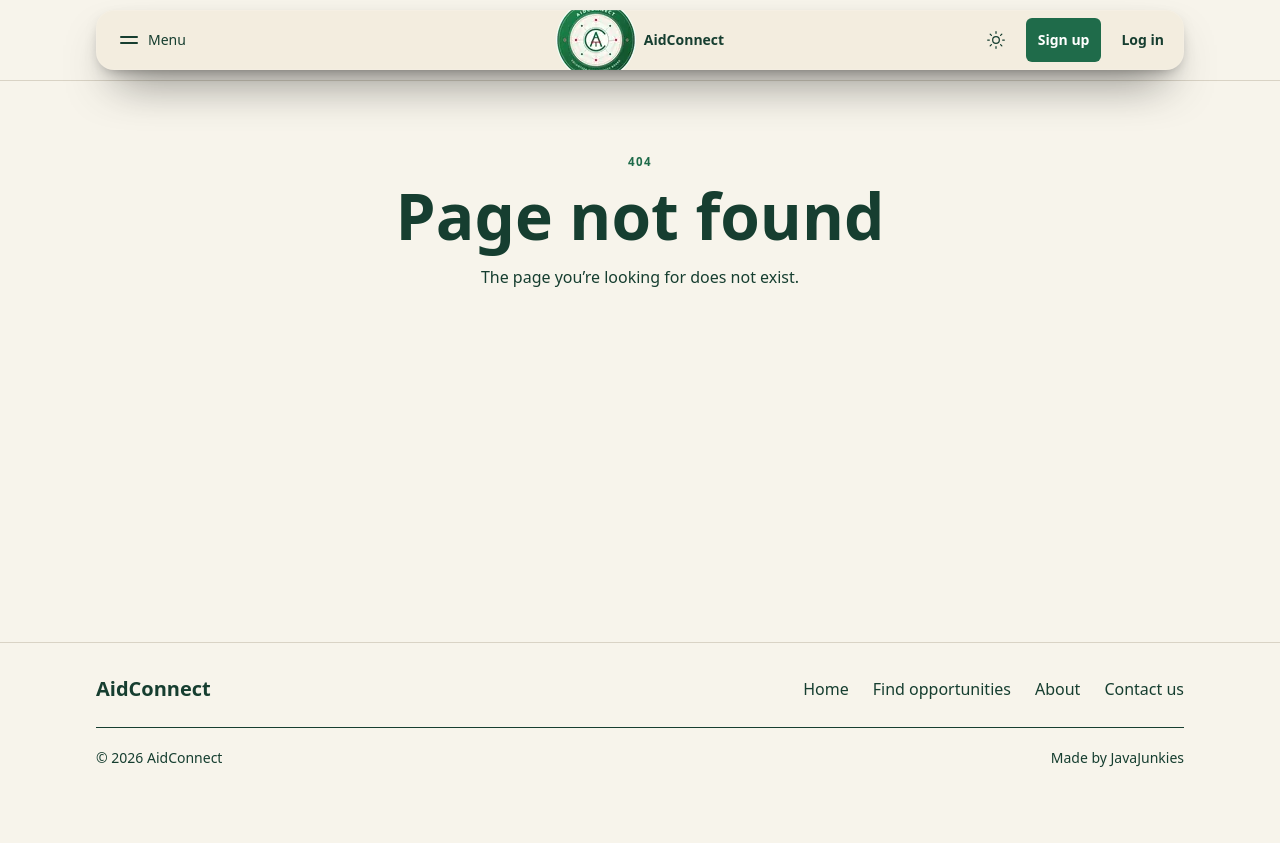
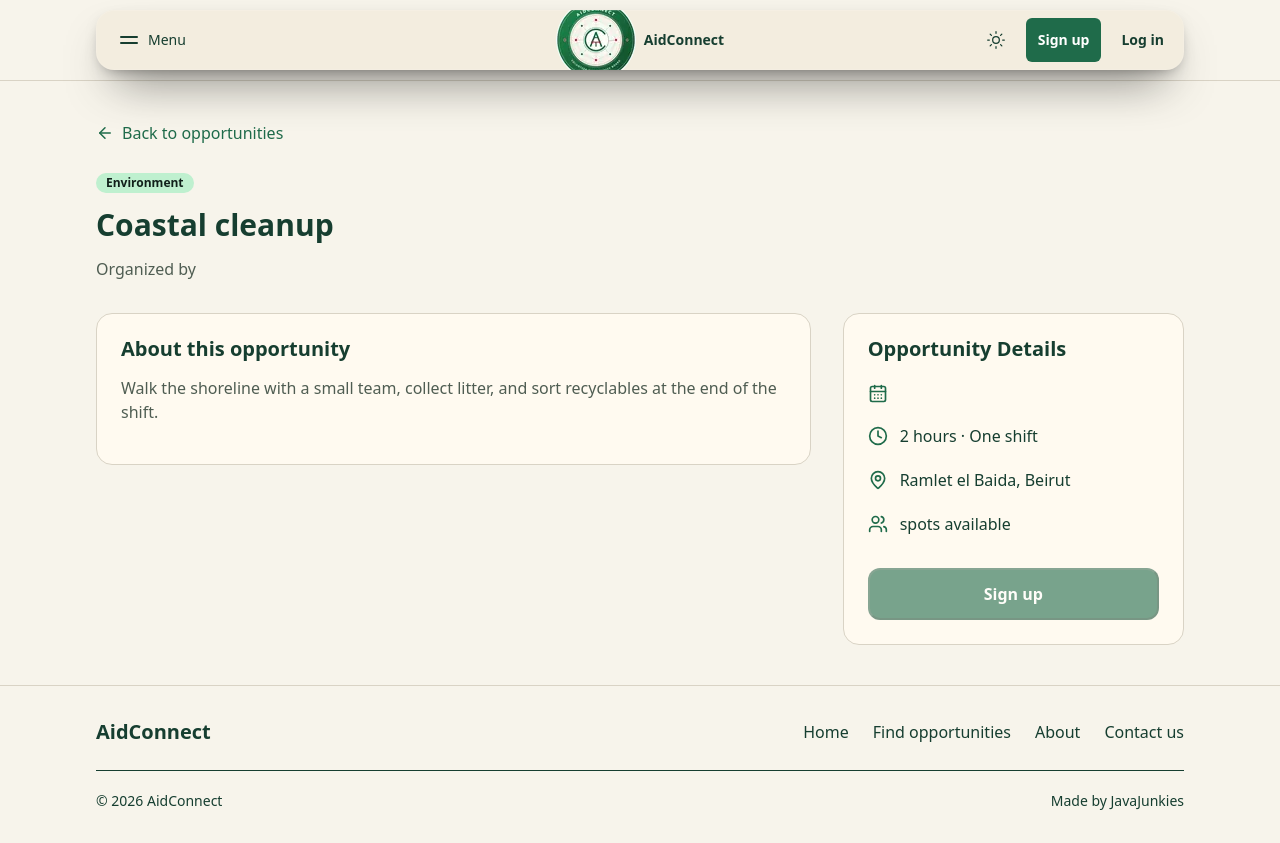
Before and after one commit to San-Tawil/web-programming-project, a React (Vite) app: page /opportunities/coastal-cleanup in a window 1280 px wide. Before the commit the page ends 800 px from the top, so only its background shows below. Built offline with nearby package versions, Linux system fonts and the light colour scheme.

Commit message:
initial work on opportunity details page

```diff
--- a/src/components/OpportunityGrid.jsx
+++ b/src/components/OpportunityGrid.jsx
@@ -1,7 +1,7 @@
 import React, { useEffect, useRef, useState } from 'react';
-
+import { Link } from "react-router-dom";
 // Phase 1 mock listings. The IDs can carry over to the team's shared opportunity data.
-const opportunities = [
+export const opportunities = [
   { id: 'coastal-cleanup', cause: 'Environment', title: 'Coastal cleanup', location: 'Ramlet el Baida, Beirut', time: '2 hours · One shift', description: 'Walk the shoreline with a small team, collect litter, and sort recyclables at the end of the shift.' },
   { id: 'food-packing', cause: 'Food support', title: 'Community food packing', location: 'Beirut', time: '3 hours · One shift', description: 'Sort pantry staples and assemble grocery boxes for families in the community.' },
   { id: 'homework-club', cause: 'Education', title: 'After-school homework club', location: 'Hamra, Beirut', time: '1 hour · Weekly', description: 'Help students work through homework and build confidence by reading together.' },
@@ -12,7 +12,7 @@ const opportunities = [
 ];
 
 // All listings use the same card so visitors can compare the details in the same order.
-const causeColors = {
+export const causeColors = {
   Environment: 'bg-[#bff0cf]',
   'Food support': 'bg-[#ffd2bd]',
   Education: 'bg-[#bfe3ff]',
@@ -62,8 +62,22 @@ export default function OpportunityGrid({ featured = false, cause }) {
   return (
     <ul ref={gridRef} data-animate={!featured || entered} className="mt-6 motion-safe:data-[animate=true]:[&>li]:animate-opportunity-enter grid list-none gap-4 p-0 md:grid-cols-3">
       {listings.map((opportunity, index) => (
-        <li className="group/listing" key={opportunity.id} style={{ animationDelay: `${index * 65}ms` }}><OpportunityCard opportunity={opportunity} heading={featured ? "h3" : "h2"} /></li>
-      ))}
+  <li
+    className="group/listing"
+    key={opportunity.id}
+    style={{ animationDelay: `${index * 65}ms` }}
+  >
+    <Link
+      to={`/opportunities/${opportunity.id}`}
+      className="block h-full rounded-xl focus-visible:outline-2 focus-visible:outline-offset-2 focus-visible:outline-(--primary)"
+    >
+      <OpportunityCard
+        opportunity={opportunity}
+        heading={featured ? "h3" : "h2"}
+      />
+    </Link>
+  </li>
+))}
     </ul>
   );
 }
--- a/src/main.jsx
+++ b/src/main.jsx
@@ -12,6 +12,7 @@ const OpportunitiesPage = lazy(() => import('./pages/OpportunitiesPage.jsx'));
 const AboutPage = lazy(() => import('./pages/AboutPage.jsx'));
 const ContactPage = lazy(() => import('./pages/ContactPage.jsx'));
 const NotFoundPage = lazy(() => import('./pages/NotFoundPage.jsx'));
+const OpportunityDetailsPage = lazy(() => import("./pages/OpportunityDetailsPage.jsx"));
 
 function PageSkeleton({ pathname }) {
   const home = pathname === '/';
@@ -63,6 +64,7 @@ function App() {
             <Route path="/volunteer/register" element={<AccountPage audience="a volunteer" signUp />} />
             <Route path="/organizations/login" element={<AccountPage audience="an organization" />} />
             <Route path="/organizations/register" element={<AccountPage audience="an organization" signUp />} />
+            <Route path="/opportunities/:id"element={<OpportunityDetailsPage />}/>
             <Route path="*" element={<NotFoundPage />} />
           </Routes>
         </Suspense>
--- /dev/null
+++ b/src/pages/OpportunityDetailsPage.jsx
@@ -0,0 +1,132 @@
+
+import React from "react";
+import { useParams, Link } from "react-router-dom";
+import { opportunities, causeColors } from "../components/OpportunityGrid.jsx";
+import Container from "../components/Container.jsx";
+import {
+  ArrowLeft,
+  CalendarDays,
+  Clock,
+  MapPin,
+  Users,
+} from "lucide-react";
+
+export default function OpportunityDetailsPage() {
+  const { id } = useParams();
+
+  const opportunity = opportunities.find(
+    (item) => item.id === id
+  );
+
+  if (!opportunity) {
+    return <p>Opportunity not found.</p>;
+  }
+
+  return (
+    <section className="py-10">
+      <Container>
+        <Link
+          to="/opportunities"
+          className="mb-6 inline-flex items-center gap-2 text-aid-primary"
+        >
+          <ArrowLeft size={18} />
+          Back to opportunities
+        </Link>
+
+        <div className="mb-8">
+          <span
+            className={`inline-block rounded-full px-2.5 py-0.5 text-xs font-semibold text-[#11201a] ${
+                causeColors[opportunity.cause] ?? "bg-[#f6ef9a]"
+            }`}
+            >
+            {opportunity.cause}
+            </span>
+
+          <h1 className="mt-4 text-3xl font-bold text-(--text)">
+            {opportunity.title}
+          </h1>
+
+          <p className="mt-2 text-(--muted)">
+            Organized by {opportunity.organization}
+          </p>
+        </div>
+
+        <div className="grid gap-8 lg:grid-cols-3">
+          {/* Left side */}
+          <div className="space-y-6 lg:col-span-2">
+            <div className="rounded-2xl border border-(--line) bg-(--panel) p-6">
+              <h2 className="text-xl font-semibold text-(--text)">
+                About this opportunity
+              </h2>
+
+              <p className="mt-4 text-(--muted)">
+                {opportunity.description}
+              </p>
+            </div>
+          </div>
+
+          {/* Right side */}
+          <div className="rounded-2xl border border-(--line) bg-(--panel) p-6">
+            <h2 className="mb-6 text-xl font-semibold text-(--text)">
+              Opportunity Details
+            </h2>
+
+            <div className="space-y-5">
+              {/* Date */}
+              <div className="grid grid-cols-[20px_1fr] items-center gap-3">
+                <CalendarDays
+                  className="text-aid-primary"
+                  size={20}
+                />
+                <span className="text-(--text)">
+                  {opportunity.date}
+                </span>
+              </div>
+
+              {/* Time */}
+              <div className="grid grid-cols-[20px_1fr] items-center gap-3">
+                <Clock
+                  className="text-aid-primary"
+                  size={20}
+                />
+                <span className="text-(--text)">
+                  {opportunity.time}
+                </span>
+              </div>
+
+              {/* Location */}
+              <div className="grid grid-cols-[20px_1fr] items-center gap-3">
+                <MapPin
+                  className="text-aid-primary"
+                  size={20}
+                />
+                <span className="text-(--text)">
+                  {opportunity.location}
+                </span>
+              </div>
+
+              {/* Available spots */}
+              <div className="grid grid-cols-[20px_1fr] items-center gap-3">
+                <Users
+                  className="text-aid-primary"
+                  size={20}
+                />
+                <span className="text-(--text)">
+                  {opportunity.spots} {opportunity.spots === 1 ? "spot" : "spots"} available
+                </span>
+              </div>
+            </div>
+
+            <button
+              type="button"
+              disabled
+              className="mt-8 w-full cursor-not-allowed rounded-xl bg-aid-primary py-3 font-semibold text-white opacity-60"
+            >
+              Sign up
+            </button>
+          </div>
+        </div>
+      </Container>
+    </section>
+  );
+}
```
